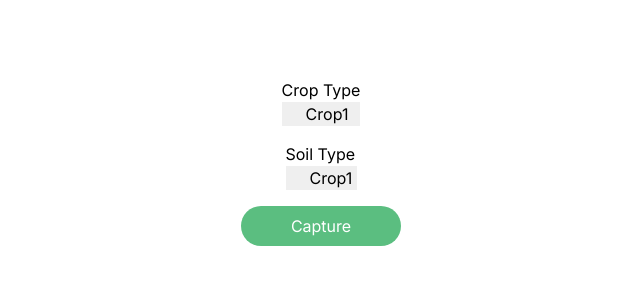
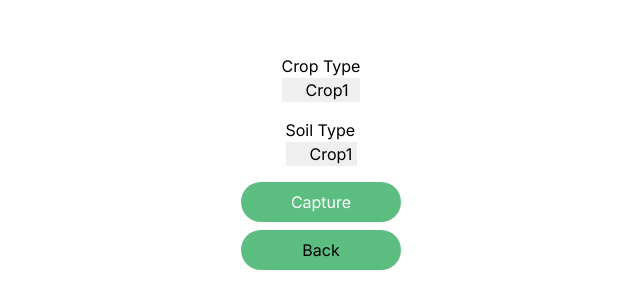
Before and after one commit to HongxinZhou/soft3888_test, a Next.js app: page /capture in a window 1280 px wide. Shown: the part 238-546 px from the top of the page, without its empty margins (319-959 px from the left). Built offline with nearby package versions, Linux system fonts and the light colour scheme.

Commit message:
update buttons

```diff
--- a/src/app/capture/page.tsx
+++ b/src/app/capture/page.tsx
@@ -1,4 +1,6 @@
 import { Button } from "@/components/common/Button";
+import Link from "next/link";
+
 export default function Home() {
   return (
     <div className="flex-1 flex flex-col items-center justify-center gap-2">
@@ -20,6 +22,11 @@ export default function Home() {
         </select>
       </label>
       <Button> Capture</Button>
+      <Button
+       className="text-black hover:text-white"
+        component={Link} href={"profile"}
+        >Back
+      </Button>
     </div>
   );
 }
--- a/src/app/profile/page.tsx
+++ b/src/app/profile/page.tsx
@@ -4,6 +4,7 @@ import { ProgressCircle } from "@/components/common/ProgressCircle";
 import { useEffect, useState } from "react";
 import NavigationBar from "@/components/core/NavigationBar";
 import Link from "next/link";
+import { Button } from "@/components/common/Button";
 
 export default function Profile() {
   const [userXp, setUserXp] = useState<number>(0);
@@ -15,9 +16,6 @@ export default function Profile() {
   return (
     <div className="bg-primary min-h-[25rem] w-full flex flex-col items-center gap-10 p-10">
       <div className="absolute top-2 right-2">
-        <Link href="/login" legacyBehavior>
-          <a className="text-gray-200 hover:text-white">Logout</a>
-        </Link>
       </div>
       <h1 className="text-gray-200">Profile</h1>
       <ProgressCircle
@@ -29,6 +27,10 @@ export default function Profile() {
         pidGain={0.01}
         className="w-80 h-80"
       ></ProgressCircle>
+      <Button
+          className="text-gray-200 hover:text-white"
+          component={Link} href={"login"}
+          >Logout</Button>
       <footer>
         <NavigationBar></NavigationBar>
       </footer>
```
Also changed, not shown: 1 other file (tests, documents, lock files or other folders).
